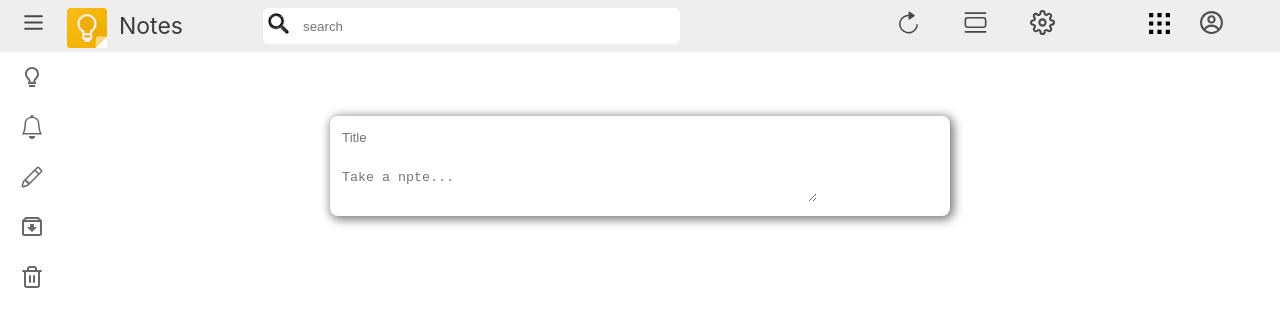
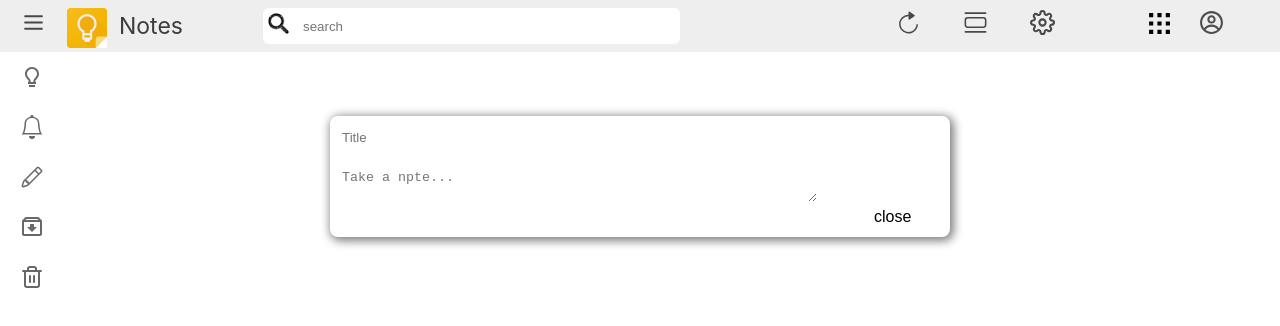
Before and after one commit to anubhav230/FundooApp_Frontend, a React (Create React App) app: page /dashboard in a window 1280 px wide. Both pictures are taken after a click on the element 640 px from the left and 136 px from the top of the page. Shown: the top 326 px of the page. Built offline with nearby package versions, Linux system fonts and the light colour scheme; the HTML template or start-up script is replaced by a standard one.

Commit message:
feat(create-note): Added close button with changing state on createnote box

```diff
--- a/src/components/CreateNote.jsx
+++ b/src/components/CreateNote.jsx
@@ -20,7 +20,9 @@ class CreateNote extends Component {
                             <input type='text' className='create-note-text' placeholder='Title' />
                             <textarea type='text' className='create-note-text2' placeholder='Take a npte...' />
                         </form>
-                        {/* <button className='create-note-close'>close</button> */}
+                        <button className='create-note-close' onClick={()=>{
+                            this.setState({visible: false, visible2 : true})
+                        }}>close</button>
                     </div> : null}
                 {this.state.visible2 ?
                     <div className='create-note'>
--- a/src/styles/createNote.css
+++ b/src/styles/createNote.css
@@ -45,3 +45,14 @@
     padding-top: 4%;
     outline: none;
 }
+
+.create-note-close {
+    margin-left: 88%;
+    border: none;
+    background: none;
+    font-size: medium;
+}
+
+.create-note-close:active {
+    border: none;
+}
```
